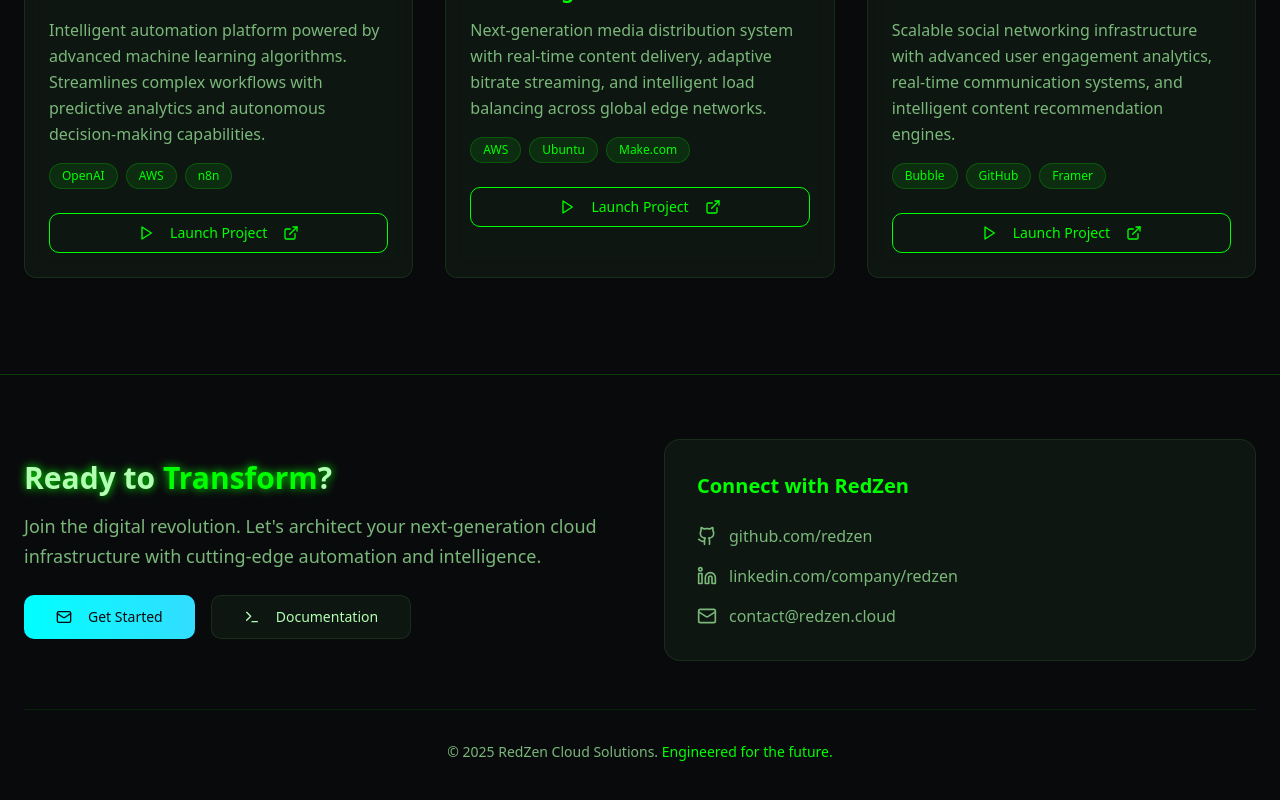
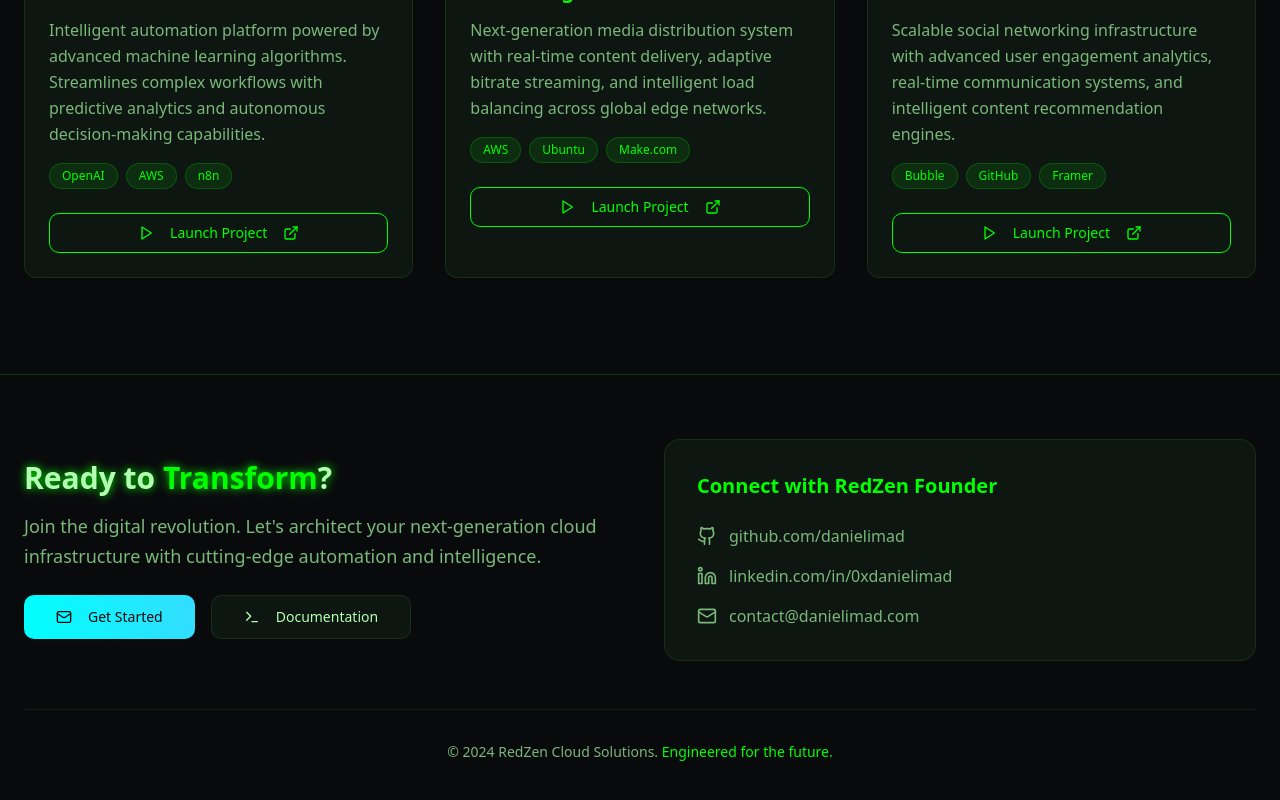
Before and after one commit to danielimad/redzen-digital-ascension, a React (Vite) app: page / in a window 1280 px wide. Shown: the part 2329-3129 px from the top of the page. Built offline with nearby package versions, Linux system fonts and the light colour scheme.

Commit message:
Visual edit in Lovable
Edited UI in Lovable

```diff
--- a/src/components/Footer.tsx
+++ b/src/components/Footer.tsx
@@ -1,9 +1,7 @@
 import { Button } from '@/components/ui/button';
 import { Github, Linkedin, Mail, Terminal } from 'lucide-react';
-
 const Footer = () => {
-  return (
-    <footer className="py-16 border-t border-matrix-glow/20 relative">
+  return <footer className="py-16 border-t border-matrix-glow/20 relative">
       <div className="container mx-auto px-6">
         <div className="grid md:grid-cols-2 gap-12 items-center">
           <div className="slide-in-left">
@@ -15,11 +13,11 @@ const Footer = () => {
               cloud infrastructure with cutting-edge automation and intelligence.
             </p>
             <div className="flex gap-4">
-              <Button variant="neon" size="lg" onClick={() => window.location.href = 'mailto:contact@danielimad.com'}>
+              <Button variant="neon" size="lg">
                 <Mail className="h-4 w-4 mr-2" />
                 Get Started
               </Button>
-              <Button variant="glass" size="lg" onClick={() => window.scrollTo({ top: 0, behavior: 'smooth' })}>
+              <Button variant="glass" size="lg">
                 <Terminal className="h-4 w-4 mr-2" />
                 Documentation
               </Button>
@@ -28,21 +26,21 @@ const Footer = () => {
 
           <div className="slide-in-right">
             <div className="glass-morphism p-8 rounded-2xl">
-              <h4 className="text-xl font-semibold mb-6 text-matrix-glow">
-                Connect with RedZen
-              </h4>
+              <h4 className="text-xl font-semibold mb-6 text-matrix-glow">Connect with RedZen Founder</h4>
               <div className="space-y-4">
                 <div className="flex items-center gap-3 text-muted-foreground hover:text-matrix-glow transition-colors">
                   <Github className="h-5 w-5" />
-                  <span>github.com/redzen</span>
+                  <span>github.com/danielimad
+                </span>
                 </div>
                 <div className="flex items-center gap-3 text-muted-foreground hover:text-matrix-glow transition-colors">
                   <Linkedin className="h-5 w-5" />
-                  <span>linkedin.com/company/redzen</span>
+                  <span>linkedin.com/in/0xdanielimad
+                </span>
                 </div>
                 <div className="flex items-center gap-3 text-muted-foreground hover:text-matrix-glow transition-colors">
                   <Mail className="h-5 w-5" />
-                  <span>contact@redzen.cloud</span>
+                  <span>contact@danielimad.com</span>
                 </div>
               </div>
             </div>
@@ -51,13 +49,11 @@ const Footer = () => {
 
         <div className="mt-12 pt-8 border-t border-matrix-glow/10 text-center text-sm text-muted-foreground slide-in-bottom">
           <p>
-            © 2025 <a href="https://danielimad.com" target="_blank" rel="noopener noreferrer" className="hover:text-matrix-glow transition-colors">RedZen Cloud Solutions</a>.
-            <a href="https://danielimad.com" target="_blank" rel="noopener noreferrer" className="text-matrix-glow hover:text-matrix-glow/80 transition-colors"> Engineered for the future.</a>
+            © 2024 RedZen Cloud Solutions.
+            <span className="text-matrix-glow"> Engineered for the future.</span>
           </p>
         </div>
       </div>
-    </footer>
-  );
+    </footer>;
 };
-
 export default Footer;
```
